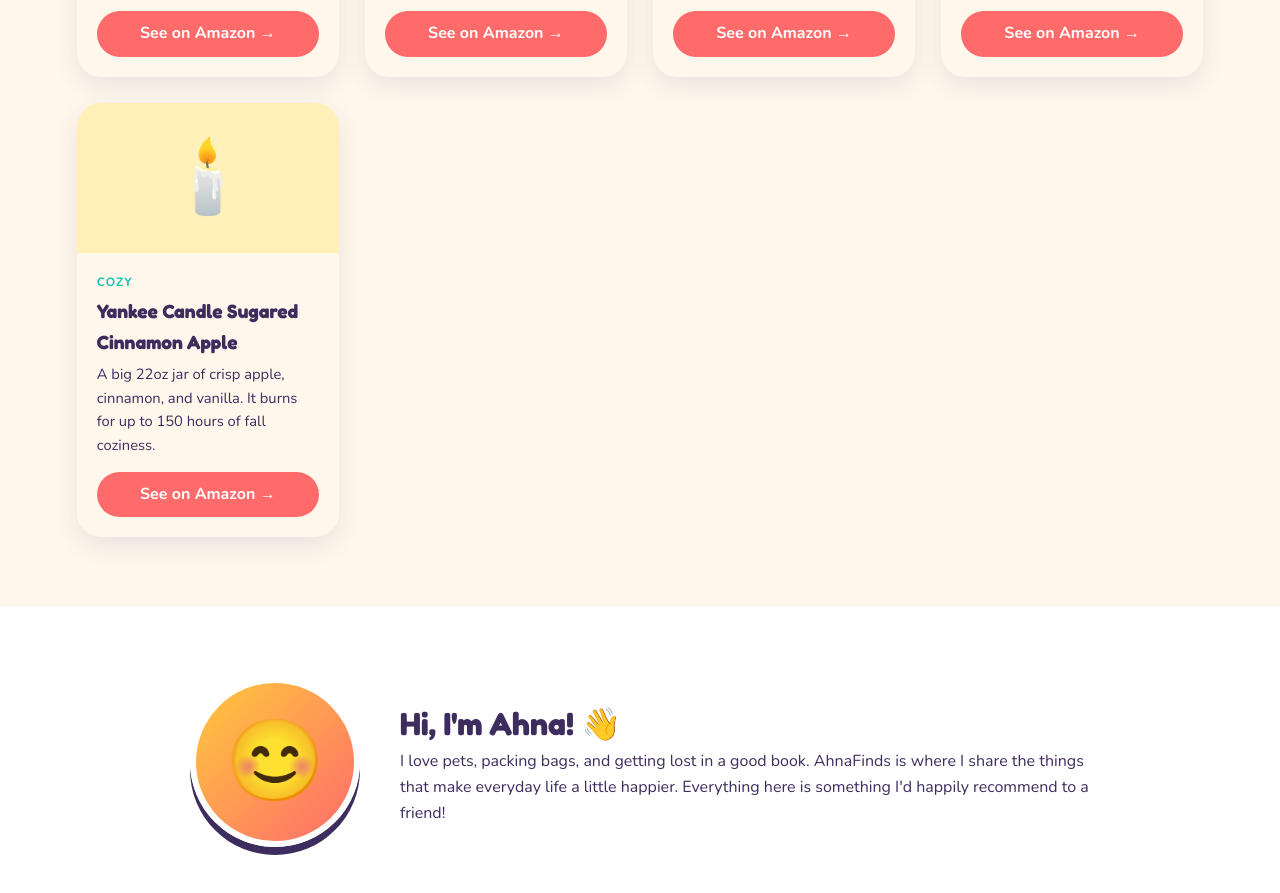
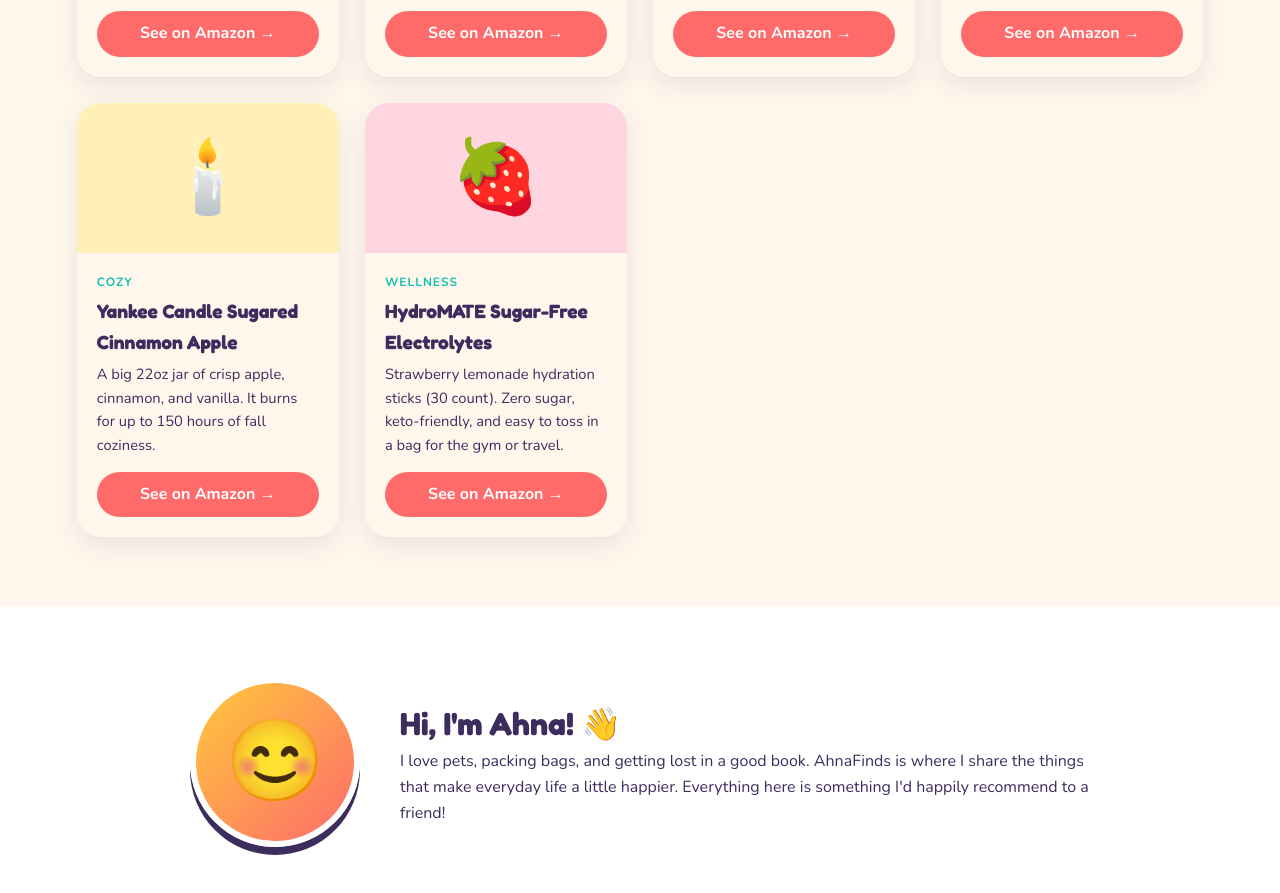
Before and after one commit to pterodactylservices-devdepartment/chicken-mk1, a plain HTML site: page index.html in a window 1280 px wide. Shown: the part 4104-4997 px from the top of the page. Drawn offline with nearby package versions, Linux system fonts and the light colour scheme.

Commit message:
Add HydroMATE electrolytes to Favorite Finds

```diff
--- a/index.html
+++ b/index.html
@@ -126,6 +126,7 @@ footer p{max-width:700px;margin:8px auto}
     <div class="card"><div class="img" style="background:var(--mint)">📦</div><div class="body"><span class="tag">Perks</span><h3>Try Amazon Prime</h3><p>Fast, free delivery on millions of items, plus Prime Video, music, and member-only deals.</p><a class="buy" target="_blank" rel="sponsored noopener" href="https://amzn.to/4jfIVRs">See on Amazon →</a></div></div>
     <div class="card"><div class="img" style="background:#E4DBFF">🔔</div><div class="body"><span class="tag">Home</span><h3>Blink Outdoor 4 + Battery Doorbell 2K+ Bundle</h3><p>A wireless camera and doorbell set that lets you see who's at the door. Works with Alexa and has night vision.</p><a class="buy" target="_blank" rel="sponsored noopener" href="https://link.amazon/B0dUFoojG">See on Amazon →</a></div></div>
     <div class="card"><div class="img" style="background:#FFF0B8">🕯️</div><div class="body"><span class="tag">Cozy</span><h3>Yankee Candle Sugared Cinnamon Apple</h3><p>A big 22oz jar of crisp apple, cinnamon, and vanilla. It burns for up to 150 hours of fall coziness.</p><a class="buy" target="_blank" rel="sponsored noopener" href="https://link.amazon/B0hdPFjjn">See on Amazon →</a></div></div>
+    <div class="card"><div class="img" style="background:var(--pink)">🍓</div><div class="body"><span class="tag">Wellness</span><h3>HydroMATE Sugar-Free Electrolytes</h3><p>Strawberry lemonade hydration sticks (30 count). Zero sugar, keto-friendly, and easy to toss in a bag for the gym or travel.</p><a class="buy" target="_blank" rel="sponsored noopener" href="https://link.amazon/B075OocUF">See on Amazon →</a></div></div>
   </div>
 </section>
 
```
